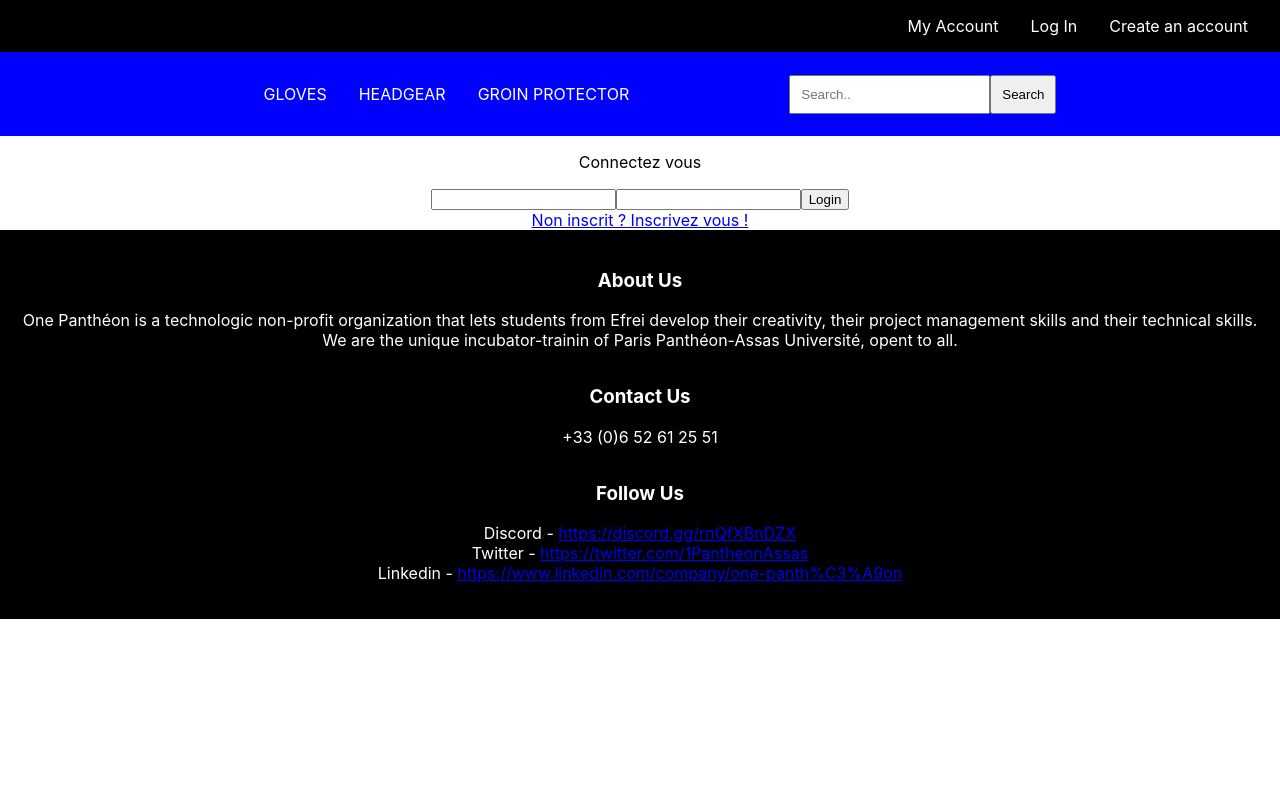
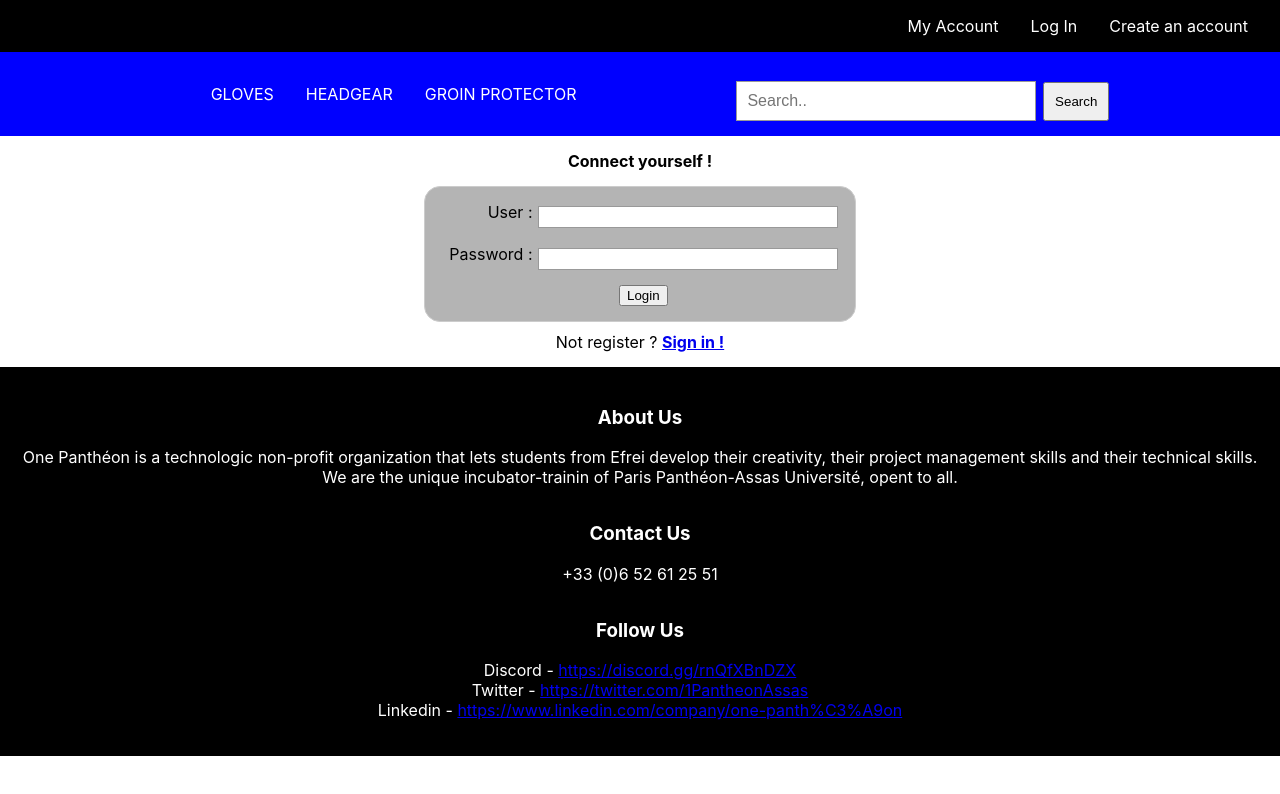
Before and after one commit to ProjectFightShop/fight_shop, a React (Create React App) app: page /fight_shop/login in a window 1280 px wide. Shown: the top 794 px of the page. Built offline with nearby package versions, Linux system fonts and the light colour scheme.

Commit message:
login+create_account

```diff
--- a/src/pages/create_account/create_account.component.tsx
+++ b/src/pages/create_account/create_account.component.tsx
@@ -1,20 +1,42 @@
 import {Link} from 'react-router-dom';
+
+import './create_account.styles.css';
 
 const CreateAccount = ():JSX.Element =>{
 	return (
 		<>
-			<p>Inscrivez vous</p>
+			<p className='register'><b>Register !</b></p>
 
-            <form>
-				<input className="form-user" type="text"/>
-                <input className="form-password" type="password"/>
-                <input className="form-name" type="text"/>
-                <input className="form-surname" type="text"/>
-                <input className="form-age" type="text"/>
-				<button className="create_account">SignIn</button>
+			<form className="form-signin" method="post">
+				<div>
+					<label htmlFor ="form-user">User :</label>
+					<input className="form-user" type="text" name="form_user"/>
+				</div>
+				<div>
+					<label htmlFor ="form-password">Password : </label>
+					<input className="form-password" type="password" name="form_password"/>
+				</div>
+				<div>
+					<label htmlFor ="form-name">Name :</label>
+					<input className="form-name" type="text" name="form_name"/>
+				</div>
+				<div>
+					<label htmlFor ="form-surname">Surname :</label>
+					<input className="form-surname" type="text" name="form_surname"/>
+				</div>
+				<div>
+					<label htmlFor ="form-email">Email :</label>
+					<input className="form-email" type="email" name="form_email"/>
+				</div>
+				<div>
+					<label htmlFor ="form-age">Age :</label>
+					<input className="form-age" type="text" name="form_age"/>
+				</div>
+				<button className="create_account" type="submit">Sign in</button>
 			</form>
 
-			<Link to="../login">Deja inscrit ? Connectez vous !</Link>
+
+			<p className='login'>Already have an account ? <Link to="../login"><b>Login !</b></Link></p>
 
 		</>
 	);
--- /dev/null
+++ b/src/pages/create_account/create_account.styles.css
@@ -0,0 +1,45 @@
+.form-signin{
+    margin: 0 auto;
+    margin-bottom: 10px;
+    width: 400px;
+    padding: 15px;
+    border: 1px solid #CCC;
+    border-radius: 1em;
+    background-color: rgb(180, 180, 180);
+}
+
+form div + div {
+    margin-top: 1em;
+}
+
+label {
+    display: inline-block;
+    width: 90px;
+    text-align: right;
+    margin-right: 5px;
+}
+
+input {
+
+    font: 1em sans-serif;
+    width: 300px;
+    margin-left: 0em;
+    box-sizing: border-box;
+    border: 1px solid #999;
+}
+
+button {
+    margin-top: 15px;
+    margin-left: .5em;
+}
+
+.register{
+    margin: auto;
+    padding: 15px;
+}
+
+.login{
+    margin: auto;
+    margin-bottom: 15px;
+    text-decoration: none;
+}
--- a/src/pages/login/login.component.tsx
+++ b/src/pages/login/login.component.tsx
@@ -1,17 +1,25 @@
 import {Link} from 'react-router-dom';
+
+import './login.styles.css';
 
 const Login = ():JSX.Element =>{
 	return (
 		<>
-			<p>Connectez vous</p>
+			<p className='connect'><b>Connect yourself !</b></p>
 
-            <form>
-				<input className="form-user" type="text"/>
-                <input className="form-password" type="password"/>
-				<button className="Login">Login</button>
+            <form className="form-login" method="get">
+				<div>
+					<label htmlFor ="form-user">User :</label>
+					<input className="form-user" type="text" name="form_user"/>
+				</div>
+				<div>
+					<label htmlFor ="form-password">Password : </label>
+					<input className="form-password" type="password" name="form_password"/>
+				</div>
+				<button className="Login" type="submit">Login</button>
 			</form>
 
-			<Link to="../create_account">Non inscrit ? Inscrivez vous !</Link>
+			<p className='signin'>Not register ? <Link to="../create_account"><b>Sign in !</b></Link></p>
 
 		</>
 	);
--- /dev/null
+++ b/src/pages/login/login.styles.css
@@ -0,0 +1,45 @@
+.form-login{
+    margin: 0 auto;
+    margin-bottom: 10px;
+    width: 400px;
+    padding: 15px;
+    border: 1px solid #CCC;
+    border-radius: 1em;
+    background-color: rgb(180, 180, 180);
+}
+
+form div + div {
+    margin-top: 1em;
+}
+
+label {
+    display: inline-block;
+    width: 90px;
+    text-align: right;
+    margin-right: 5px;
+}
+
+input {
+
+    font: 1em sans-serif;
+    width: 300px;
+    margin-left: 0em;
+    box-sizing: border-box;
+    border: 1px solid #999;
+}
+
+button {
+    margin-top: 15px;
+    margin-left: .5em;
+}
+
+.connect{
+    margin: auto;
+    padding: 15px;
+}
+
+.signin{
+    margin: auto;
+    margin-bottom: 15px;
+    text-decoration: none;
+}
```
